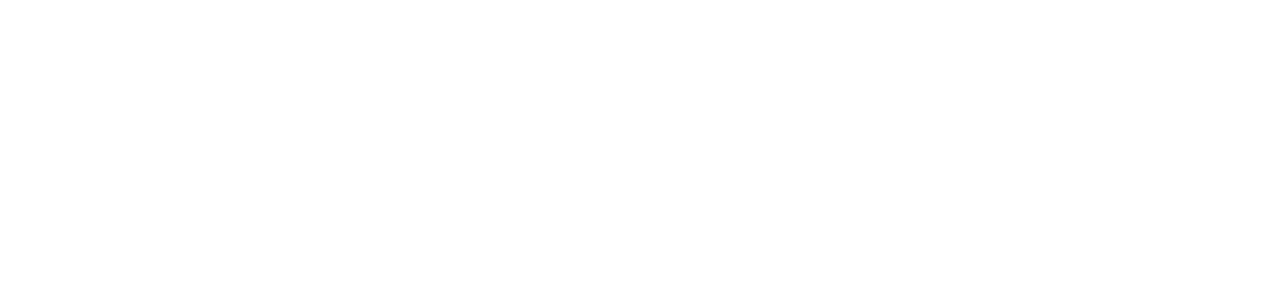
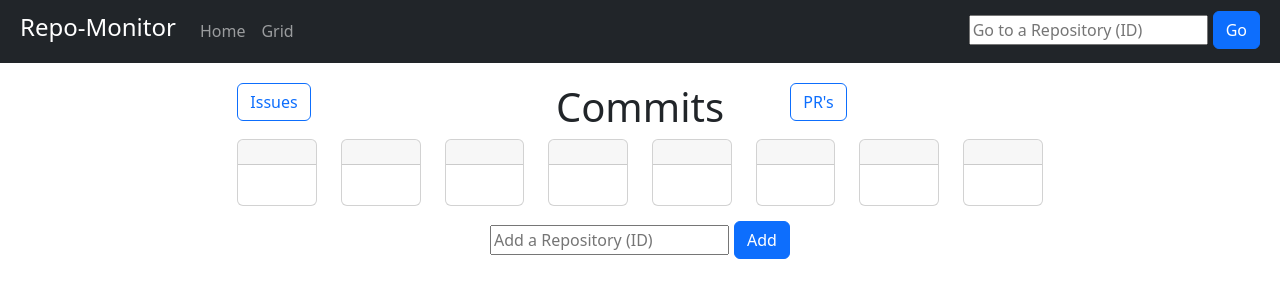
Before and after one commit to Aidanddow/individual-project, a React (Create React App) app in the folder repo-monitor/: page /repositorygrid in a window 1280 px wide. Before the commit this address had no page. Shown: the top 300 px of the page. Built offline with nearby package versions, Linux system fonts and the light colour scheme; no server answers.

Commit message:
Grid view now functional. Created Navbar

```diff
--- a/repo-monitor/src/App.css
+++ b/repo-monitor/src/App.css
@@ -1,8 +1,14 @@
+
 table, td, th {
     margin-left: 1rem;
     margin-right: 5rem;
     padding:0.5rem;
 
+}
+
+h6 {
+  white-space: nowrap;
+  font-weight:bold;
 }
 
 table {
@@ -11,6 +17,29 @@
 
 .title {
   text-align: center;
+}
+
+.card {
+  margin-bottom:15px;
+  max-width: 15vw;
+  text-align: center;
+}
+
+.links {
+  list-style: none;
+}
+
+.application-name {
+  margin-left:20px;
+}
+
+.navbar-search {
+  position: absolute;
+  right: 20px;
+}
+
+.repository-grid {
+ margin-top: 20px;
 }
 
 .homepage {
@@ -28,6 +57,7 @@
   align-items: 'center';
   height: '100vh';
 }
+
 
 .diff-list {
   list-style: none;
@@ -54,10 +84,10 @@
   text-decoration: none;
 }
 
-
 .gotorepo {
   margin-left:5px;
 }
+
 .enter-id {
   display:flex;
   align-items:center;
--- a/repo-monitor/src/App.js
+++ b/repo-monitor/src/App.js
@@ -2,11 +2,13 @@
 import './App.css'
 import 'bootstrap/dist/css/bootstrap.css';
 import Repository from './pages/Repository'
+import Navbar from './components/Navbar'
 
 function App() {
   return (
     <div className="App">
       <header className="App-header">
+        <Navbar />
         <Repository />
       </header>
 
--- /dev/null
+++ b/repo-monitor/src/components/Navbar.js
@@ -0,0 +1,52 @@
+import { Link } from "react-router-dom";
+import RepositorySearch from "../components/RepositorySearch"
+
+let Navbar = (props) => {
+
+    return (
+        <nav className="navbar navbar-expand-lg navbar-dark bg-dark">
+            <a className="navbar-brand application-name" href="#">
+                <h4>
+                    Repo-Monitor
+                </h4>
+            </a>
+
+            <div className="collapse navbar-collapse" id="navbarNavDropdown">
+                <ul className="navbar-nav ml-auto">
+
+                    <li className="nav-item active">
+                        <Link to="/" className="nav-link" >
+                            Home
+                        </Link>
+                    </li>
+
+                    <li className="nav-item">
+                        <Link to="/repositorygrid" className="nav-link">
+                            Grid
+                        </Link>
+                    </li>
+
+                    <li className="navbar-search">
+                        <RepositorySearch />
+                    </li>
+
+
+                </ul>
+            </div>
+
+            <button
+                className="navbar-toggler"
+                type="button"
+                data-toggle="collapse"
+                data-target="#navbarNavDropdown"
+                aria-controls="navbarNavDropdown"
+                aria-expanded="false"
+                aria-label="Toggle navigation"
+            >
+                <span className="navbar-toggler-icon"></span>
+            </button>
+        </nav>
+    )
+}
+
+export default Navbar
--- /dev/null
+++ b/repo-monitor/src/components/RepositoryPanel.js
@@ -0,0 +1,115 @@
+
+import { useEffect, useState } from "react"
+import { Link } from "react-router-dom";
+
+
+let RepositoryPanel = ({id}) => {
+
+    let [repoName, setRepoName] = useState([])
+    let [commits, setCommits] = useState([])
+    let [startDate, setStartDate] = useState([])
+
+    useEffect(() => {
+        let pid
+        if (!id)
+            pid = 2413;
+        else
+            pid = id;
+        console.log("ID: " + pid)
+
+        getRepoName(id)
+        getRepoCommits(id)
+        setStartDate("2022-05-01")
+
+    }, [])
+
+    let getUrl = (id, request) => {
+        return `https://stgit.dcs.gla.ac.uk/api/v4//projects/${id}/${request}`
+    }
+
+    let fetchData = async (id, request) => {
+        let requestUrl = getUrl(id, request)
+        let response = await fetch(requestUrl, {
+            headers: {
+                "PRIVATE-TOKEN": "glpat-N7BrBvPV3CqT2Unn1-Zh"
+            }
+        })
+        return response
+    }
+
+
+    let getCommitPages = async (id) => {
+        let page = 1
+        while (true) {
+            let response = await fetchData(id, `repository/commits?page=${page}&per_page=100`)
+            console.log("I: " + page)
+
+            let nextPage = await response.headers.get("x-next-page")
+            if (!nextPage) return page-1
+            page ++
+        }
+    }
+
+    let getPageCommits = async (id, page) => {
+        let response = await fetchData(id, `repository/commits?page=${page}&per_page=100`)
+        let responseJSON = await response.json()
+        let responseLength = await responseJSON.length
+        return responseLength
+    }
+
+    let getRepoCommits = async (id) => {
+        let fullPages = await getCommitPages(id)
+        let lastPageCommits = await getPageCommits(id, fullPages+1)
+        let commits = (fullPages * 100) + lastPageCommits
+
+        console.log("Full Pages: " + fullPages)
+        console.log("commits on last page: " + lastPageCommits)
+        setCommits(commits)
+    }
+
+    let dateInRange = (data) => {
+        let earliest = new Date("2022-01-01")
+        console.log("Date start: " + earliest)
+
+        let commit, d1
+
+
+        let num = data.filter((commit) => {
+            try {
+                d1 = new Date(commit.created_at)
+                return (d1 >= earliest)
+            } catch {
+                return false
+            }
+
+        }).length
+        console.log("NUM " + num);
+
+        return [true, num]
+    }
+
+    let getRepoName = async (id) => {
+        let data = await fetchData(id, "")
+        let dataJson = await data.json()
+
+        console.log("NAME: ", dataJson.name)
+        setRepoName(dataJson.name)
+    }
+
+    return (
+        <div className="card">
+            <Link to={`/repository/${id}`}>
+                <div className="card-header">
+                <h6 className="title">{repoName}</h6>
+                </div>
+            </Link>
+            <div className="card-body">
+                <h2 className="commits">{commits}</h2>
+            </div>
+
+
+        </div>
+    )
+}
+
+export default RepositoryPanel
--- /dev/null
+++ b/repo-monitor/src/components/RepositorySearch.js
@@ -0,0 +1,37 @@
+
+
+import { Link, useNavigate } from "react-router-dom";
+import { useEffect, useState } from "react"
+
+let Home = () => {
+
+    const navigate = useNavigate();
+
+    let [id, setId] = useState([])
+
+    let handleIdInputChange = (event) => {
+        setId(event.target.value)
+    }
+
+    let handleSubmit = (event) => {
+        event.preventDefault();
+        navigate(`/repository/${id}`);
+    }
+
+    return (
+        <div className="enter-id">
+            <form>
+                <input onSubmit={handleSubmit}
+                    onChange={handleIdInputChange }
+                    value={id}
+                    placeholder="Go to a Repository (ID)"
+                    name="Repository ID"/>
+            </form>
+
+            <Link to={`/repository/${id}`} className="btn btn-primary gotorepo">Go</Link>
+        </div>
+
+    )
+}
+
+export default Home
--- a/repo-monitor/src/index.js
+++ b/repo-monitor/src/index.js
@@ -6,15 +6,19 @@
 import Home from './pages/Home'
 import Repository from './pages/Repository'
 import Commit from './pages/Commit'
+import RepositoryGrid from './pages/RepositoryGrid'
+import Navbar from './components/Navbar'
 import reportWebVitals from './reportWebVitals';
 
 const root = ReactDOM.createRoot(document.getElementById('root'));
 root.render(
   <BrowserRouter>
+    <Navbar />
     <Routes>
       <Route path="/" element={<Home />} />
       <Route path="repository/:id" element={<Repository />} />
       <Route path="repository/:id/commit/:sha" element={<Commit />} />
+      <Route path="repositorygrid/" element={<RepositoryGrid />} />
     </Routes>
   </BrowserRouter>
 
--- a/repo-monitor/src/pages/Commit.js
+++ b/repo-monitor/src/pages/Commit.js
@@ -49,12 +49,10 @@
 
     return (
         <div class="container-fluid">
-            <ul>
-                <li><Link to="/">Home</Link></li>
-                <li><Link to={`/repository/${id}`}>Back to Repository</Link></li>
-            </ul>
 
             <h1>Commit Diff</h1>
+
+            <Link to={`/repository/${id}`} className="btn btn-outline-primary">Back to Repository</Link>
             {/* <h4>Written by {commit.author_name} on {formatTime(commit.authored_date)}</h4> */}
             {/* <h5>This commit has {commit.stats.additions} additions, {commit.stats.deletions} deletions, and {commit.stats.total} total</h5> */}
 
--- /dev/null
+++ b/repo-monitor/src/pages/RepositoryGrid.js
@@ -0,0 +1,76 @@
+
+import { Link } from "react-router-dom";
+import { useEffect, useState } from "react"
+import RepositoryPanel from "../components/RepositoryPanel";
+
+let RepositoryGrid = () => {
+    let [repos, setRepos] = useState([])
+    let [id, setId] = useState([])
+
+    useEffect(() => {
+        setRepos([6119, 2412, 2413, 6030, 6029, 5967, 6270, 6030])
+    }, [])
+
+    let handleIdInputChange = (event) => {
+        setId(event.target.value)
+    }
+
+    let handleSubmit = (event) => {
+        event.preventDefault();
+        setRepos([...repos, id])
+        setId([null])
+        console.log("REPOS: " + repos)
+    }
+
+    return (
+        <div className="repository-grid container-fluid">
+            <div className="row">
+            <div className="col-2"></div>
+            <div className="col-8">
+                <div className="container-fluid">
+                    <div className="row">
+                        <div className="col">
+                        <Link to="#" className="btn btn-outline-primary">Issues</Link>
+                        </div>
+
+                        <div className="col">
+                            <h1 className="title">Commits</h1>
+                        </div>
+
+                        <div className="col">
+                            <Link to="#" className="btn btn-outline-primary">PR's </Link>
+                        </div>
+                    </div>
+                    <div className="row">
+
+                        {repos.map((repo) => (
+                            <div className="col">
+                                <RepositoryPanel id={repo}/>
+                            </div>
+                        ))}
+
+                    </div>
+                </div>
+            </div>
+            <div className="col-2"></div>
+            </div>
+
+
+            <div className="enter-id">
+                <form>
+                    <input onSubmit={handleSubmit}
+                        onChange={handleIdInputChange }
+                        value={id}
+                        placeholder="Add a Repository (ID)"
+                        name="Repository ID"/>
+                </form>
+
+                <button onClick={handleSubmit} className="btn btn-primary gotorepo">Add</button>
+            </div>
+
+        </div>
+
+    )
+}
+
+export default RepositoryGrid
```
Also changed, not shown: repo-monitor/src/pages/Home.js (+3 -24 lines), repo-monitor/src/pages/Repository.js (+33 -11 lines).
